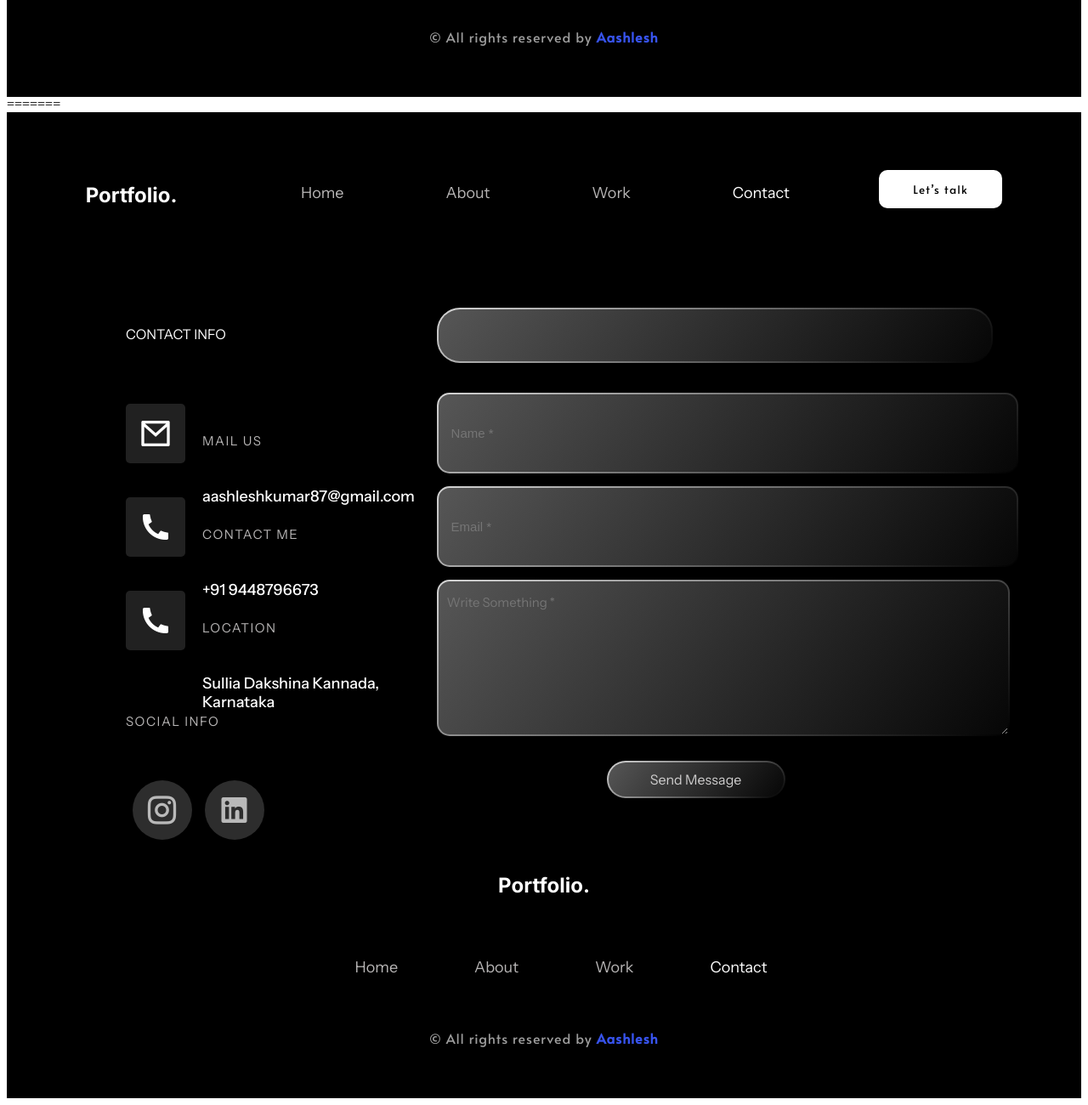
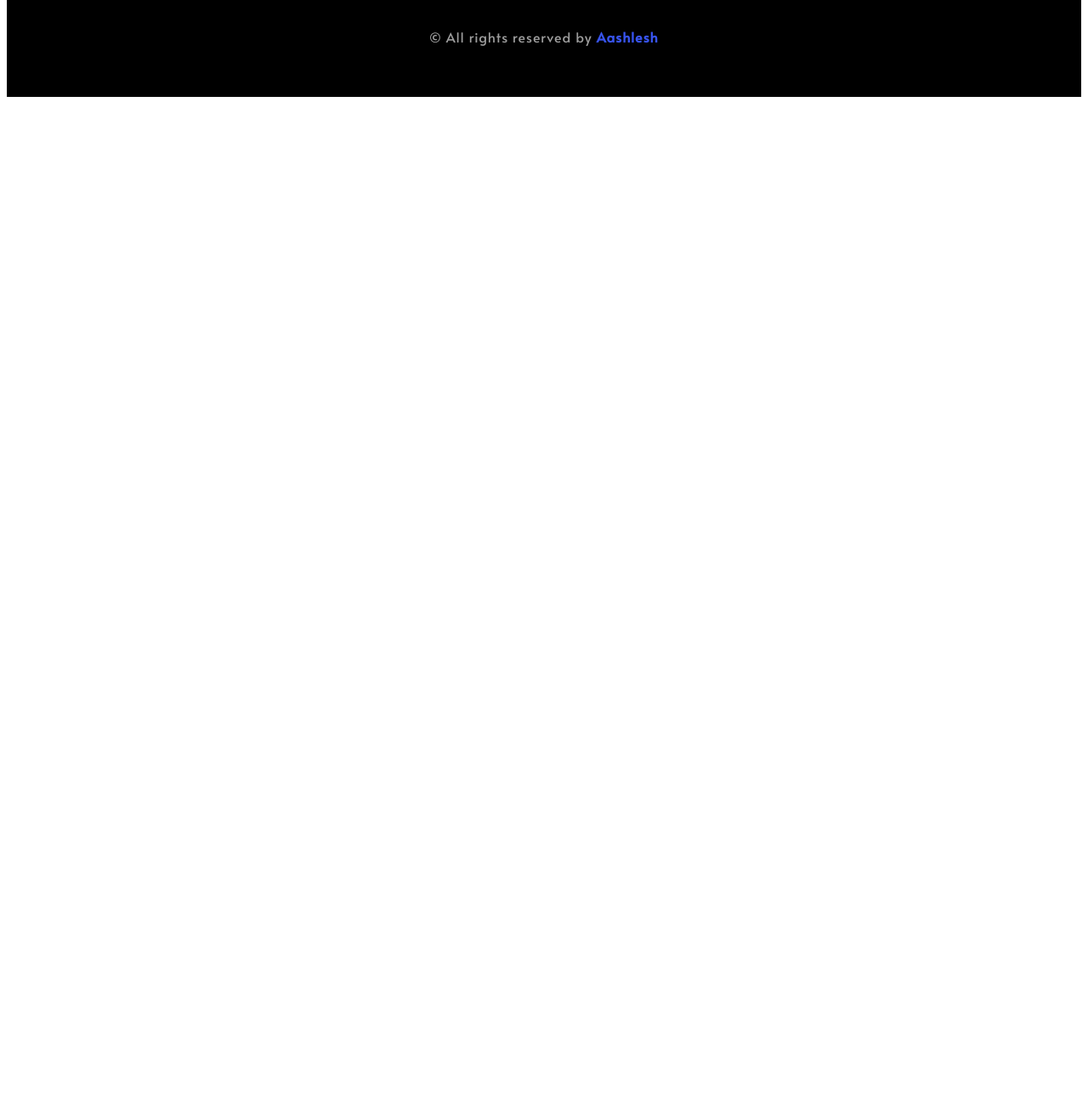
Before and after one commit to CK-Aashlesh/ck-aashlesh.github.io, a plain HTML site: page contact.html in a window 1280 px wide. Shown: the part 1054-2354 px from the top of the page at 85% size. After the commit the page ends 1176 px from the top, so only its background shows below. Drawn offline with nearby package versions, Linux system fonts and the light colour scheme.

Commit message:
Update contact.html

```diff
--- a/contact.html
+++ b/contact.html
@@ -116,123 +116,4 @@
     </footer>
     <script src="script.js"></script>
 </body>
-=======
-<!DOCTYPE html>
-<html lang="en">
-<head>
-    <meta charset="UTF-8">
-    <meta name="viewport" content="width=device-width, initial-scale=1.0">
-    <title>Aashlesh</title>
-    <link rel="stylesheet" href="contact.css">
-    <link rel="shortcut icon" href="imag/icon.png" type="image/x-icon">
-    <!-- font -->
-    <link rel="preconnect" href="https://fonts.googleapis.com">
-    <link rel="preconnect" href="https://fonts.gstatic.com" crossorigin>
-    <link href="https://fonts.googleapis.com/css2?family=Inter:ital,opsz,wght@0,14..32,100..900;1,14..32,100..900&display=swap" rel="stylesheet">
-    <!-- inst san -->
-    <link rel="preconnect" href="https://fonts.googleapis.com">
-    <link href="https://fonts.googleapis.com/css2?family=Instrument+Sans:ital,wght@0,400..700;1,400..700&family=Inter:ital,opsz,wght@0,14..32,100..900;1,14..32,100..900&display=swap" rel="stylesheet">
-    <!-- Alata -->
-    <link rel="preconnect" href="https://fonts.googleapis.com">
-    <link rel="preconnect" href="https://fonts.gstatic.com" crossorigin>
-    <link href="https://fonts.googleapis.com/css2?family=Alata&family=Instrument+Sans:ital,wght@0,400..700;1,400..700&family=Inter:ital,opsz,wght@0,14..32,100..900;1,14..32,100..900&display=swap" rel="stylesheet">
-    <!-- ICON -->
-    <link
-    href="https://cdn.jsdelivr.net/npm/remixicon@4.5.0/fonts/remixicon.css"
-    rel="stylesheet"/>
-    <link rel="preconnect" href="https://fonts.gstatic.com" crossorigin>
-
-    <script type="text/javascript"
-    src="https://cdn.jsdelivr.net/npm/@emailjs/browser@4/dist/email.min.js">
-    </script>
-    <script type="text/javascript">
-        (function(){
-            emailjs.init({
-            publicKey: "ioKGC09KAA1WOoTkA",
-            });
-        })();
-    </script>
-</head>
-<body>
-    <div class="main-page">
-        <nav id="nav-bar">
-            <div class="logo">
-                <a href="#">Portfolio.</a>
-            </div>
-            <ul class="menu">
-                <li><a href="index.html" class="a1">Home</a></li>
-                <li><a href="#about" class="a2">About</a></li>
-                <li><a href="#skill" class="a3">Work</a></li>
-                <li><a href="contact.html" class="a4">Contact</a></li>
-                <a href="#"><i class="ri-menu-3-fill"></i></a>
-            </ul>
-            <a href="contact.html" class="a5">
-                <button type="button" class="ContactME" onclick="Message()">Let’s talk</button>
-            </a>
-        </nav>
-        <div class="main-contact">
-            <div class="right">
-                <h4>CONTACT INFO</h4>
-                <div class="Mail">
-                    <div class="imail"><i class="ri-mail-line"></i></div>
-                    <div class="infomail">
-                        <h6>MAIL  US</h6>
-                        <h5>aashleshkumar87@gmail.com</h5>
-                    </div>
-                </div>
-                <div class="phone">
-                    <div class="imail"><i class="ri-phone-fill"></i></div>
-                    <div class="info-phone">
-                        <h6>CONTACT ME</h6>
-                        <h5>+91 9448796673</h5>
-                    </div>
-                </div>
-                <div class="location">
-                    <div class="imail"><i class="ri-phone-fill"></i></div>
-                    <div class="info-location">
-                        <h6>LOCATION</h6>
-                        <h5>Sullia Dakshina Kannada,<br>Karnataka</h5>
-                    </div>
-                </div>
-                <div class="Social">
-                    <h6>SOCIAL INFO</h6>
-                    <div class="in-box1">
-                        <div class="in-box11">
-                            <a href="#"><i class="ri-instagram-line"></i></i></a>
-                        </div>
-                        <div class="in-box12">
-                            <a href="#"><i class="ri-linkedin-box-fill"></i></a>
-                        </div>
-                    </div>
-                </div>
-            </div>
-            <div class="left">
-                <div class="div-blank"></div>
-                <div class="contnt">
-                    <form>
-                        <input type="text" id="fullName" placeholder="Name *" required>
-                        <input type="email" id="email_id" placeholder="Email *" required>
-                        <textarea id="message" placeholder="Write Something *" rows="5" required></textarea>
-                        <button type="submit" class="submit" onclick="SendMail()">Send Message</button>
-                    </form>
-                </div>
-            </div>
-        </div>
-    </div>
-
-    <!-- Footer -->
-    <footer>
-        <div class="logo">
-            <a href="#">Portfolio.</a>
-        </div>
-        <ul class="menu-down">
-            <li><a href="index.html" class="a1">Home</a></li>
-            <li><a href="#about" class="a2">About</a></li>
-            <li><a href="#skill" class="a3">Work</a></li>
-            <li><a href="contact.html" class="a4">Contact</a></li>
-        </ul>
-        <p>© All rights reserved by <a href="index.html">Aashlesh</a></p>
-    </footer>
-    <script src="script.js"></script>
-</body>
 </html>
```
